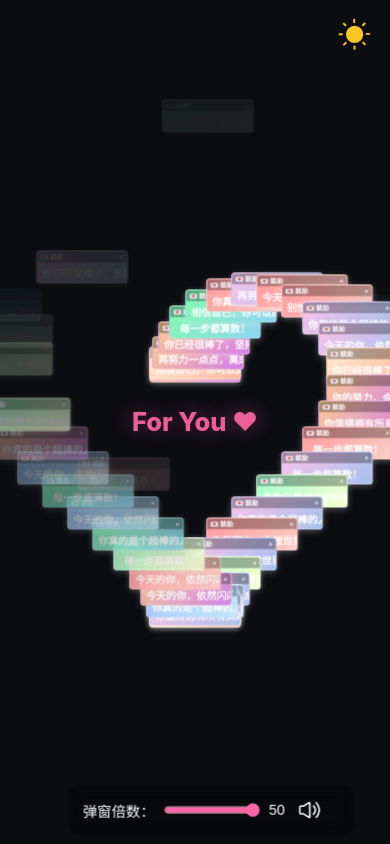
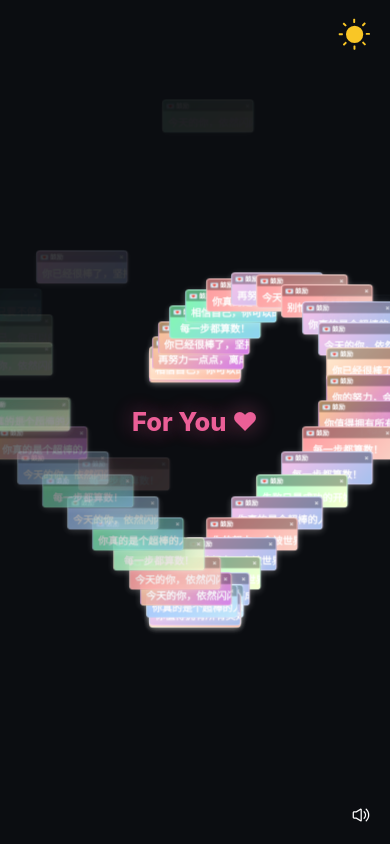
Before and after one commit to FC404/for-you, a plain HTML site: page index.html in a window 390 px wide. Drawn offline with Linux system fonts and the light colour scheme; animation ran at ten frames a second.

Commit message:
first commit

```diff
--- a/css/style.css
+++ b/css/style.css
@@ -3,9 +3,6 @@
   --text-color: #fff;
   --center-color: #ff66a3;
   --popup-shadow: rgba(255, 255, 255, 0.25);
-  --panel-bg: rgba(0, 0, 0, 0.3);
-  --panel-text: #fff;
-  --slider-track: #ff66a3;
 }
 
 body.dark-theme {
@@ -39,13 +36,10 @@ body {
 }
 
 @keyframes breathe {
-
-  0%,
-  100% {
+  0%, 100% {
     transform: translate(-50%, -50%) scale(1);
     opacity: 1;
   }
-
   50% {
     transform: translate(-50%, -50%) scale(1.08);
     opacity: 0.9;
@@ -53,11 +47,8 @@ body {
 }
 
 .popup {
-  position: absolute;
-  transform: translate(-50%, -50%);
-  left: 50%;
-  top: 50%;
-  position: fixed; /* 关键 */
+  position: fixed;
+  transform: translate(-50%, -50%) scale(0.9);
   color: #fff;
   border-radius: 0.5em;
   font-size: clamp(10px, 3vw, 16px);
@@ -67,7 +58,6 @@ body {
   box-shadow: 0 4px 16px var(--popup-shadow);
   z-index: 1;
   white-space: nowrap;
-  transform: translate(-50%, -50%) scale(0.9);
   overflow: hidden;
   border: 1px solid rgba(255, 255, 255, 0.3);
   transition: transform 1.2s ease, opacity 1.2s ease;
@@ -100,6 +90,7 @@ body {
   text-align: center;
 }
 
+/* 主题切换按钮 */
 .theme-toggle {
   position: absolute;
   top: 1em;
@@ -118,35 +109,17 @@ body {
   height: 3em;
 }
 
-#controlPanel {
+/* 音乐按钮右下角 */
+#musicButton {
   position: absolute;
   bottom: 1em;
-  left: 50%;
-  transform: translateX(-50%);
-  background: var(--panel-bg);
-  backdrop-filter: blur(10px);
-  border-radius: 0.75em;
-  padding: 0.5em 1em;
-  display: flex;
-  align-items: center;
-  gap: 0.5em;
-  color: var(--panel-text);
-  font-family: sans-serif;
-  flex-wrap: wrap;
-  z-index: 1000;
-}
-
-#controlPanel input[type=range] {
-  width: 8em;
-  accent-color: var(--slider-track);
-}
-
-#musicButton {
+  right: 1em;
   width: 3em;
   height: 3em;
   background: transparent;
   border: none;
   cursor: pointer;
+  z-index: 1000;
   transition: transform 0.2s ease;
 }
 
@@ -176,14 +149,13 @@ body {
     padding: 0.3em 0.5em;
   }
 
-  #controlPanel {
-    width: 73%;
-    bottom: 0.4em;
-    scale: 0.9;
-  }
-
   .theme-toggle img {
     width: 2.4em;
     height: 2.4em;
   }
+
+  #musicButton {
+    width: 2.4em;
+    height: 2.4em;
+  }
 }
--- a/index.html
+++ b/index.html
@@ -9,20 +9,19 @@
   <link rel="stylesheet" href="css/style.css">
 </head>
 
+
 <body class="dark-theme">
   <div class="center-text">For You ❤</div>
+
+  <!-- 主题切换按钮 -->
   <div class="theme-toggle" id="themeToggle">
     <img id="themeIcon" src="images/sun.svg" alt="主题图标">
   </div>
 
-  <div id="controlPanel">
-    <label for="popupCountSlider">弹窗倍数：</label>
-    <input type="range" id="popupCountSlider" min="10" max="50" value="50">
-    <span id="popupCountDisplay">50</span>
-    <button id="musicButton">
-      <img id="musicIcon" src="images/music-play-light.svg" alt="播放音乐" data-playing="false">
-    </button>
-  </div>
+  <!-- 音乐按钮 -->
+  <button id="musicButton">
+    <img id="musicIcon" src="images/music-play-light.svg" alt="播放音乐" data-playing="false">
+  </button>
 
   <audio id="bgMusic" loop src="music/MRZ - midnight smoke.mp3"></audio>
 
--- a/js/index.js
+++ b/js/index.js
@@ -1,3 +1,4 @@
+// ------------------ 数据和样式 ------------------
 const messages = [
   "你已经很棒了，坚持下去！", "再努力一点点，离成功更近啦！",
   "别怕慢，只要不停步！", "你值得拥有所有美好的事物！",
@@ -16,18 +17,17 @@ const gradients = [
   "linear-gradient(135deg,#a1ffce,#faffd1)"
 ];
 
-const popupCountSlider = document.getElementById("popupCountSlider");
-const popupCountDisplay = document.getElementById("popupCountDisplay");
-popupCountSlider.addEventListener("input", () => popupCountDisplay.textContent = popupCountSlider.value);
+let activePopups = [];         // 当前屏幕上所有弹窗
+const MAX_POPUPS = 83;         // 累积达到 83 个就淡出清空
 
-// 心形函数
+// ------------------ 心形函数 ------------------
 function heartXY(t, scaleX, scaleY) {
   const x = 16 * Math.pow(Math.sin(t), 3);
   const y = 13 * Math.cos(t) - 5 * Math.cos(2 * t) - 2 * Math.cos(3 * t) - Math.cos(4 * t);
   return { x: x * scaleX, y: -y * scaleY };
 }
 
-// 弹窗飞行动画
+// ------------------ 弹窗飞行动画 ------------------
 function flyPopup(popup, startX, startY, targetX, targetY, duration) {
   const startTime = performance.now();
   function animate(now) {
@@ -37,24 +37,33 @@ function flyPopup(popup, startX, startY, targetX, targetY, duration) {
     popup.style.left = startX + (targetX - startX) * ease + "px";
     popup.style.top = startY + (targetY - startY) * ease + "px";
     popup.style.opacity = ease;
-
     if (progress < 1) requestAnimationFrame(animate);
   }
   requestAnimationFrame(animate);
 }
 
-// 创建一批心形弹窗
-function createHeartBatch(speed = 1) {
+// ------------------ 创建一批心形弹窗 ------------------
+function createHeartBatch() {
   const centerX = window.innerWidth / 2;
   const centerY = window.innerHeight / 2;
   const baseScale = Math.min(window.innerWidth, window.innerHeight) / 35;
-  const totalPoints = parseInt(popupCountSlider.value); // 数量固定
-  const flyDuration = 1500 / speed;   // 飞行时间随倍速缩放
-  const stayDuration = 5000 / speed;  // 停留时间随倍速缩放
-  const interval = 100;               // 弹窗生成间隔固定
+  const totalPoints = 50;  // 每批生成的弹窗数量
+  const flyDuration = 1500;
+  const stayDuration = 7000;
+  const interval = 100;
 
   for (let i = 0; i < totalPoints; i++) {
     setTimeout(() => {
+      // 累积计数，超过 MAX_POPUPS 就淡出清空
+      if (activePopups.length >= MAX_POPUPS) {
+        activePopups.forEach(p => {
+          p.style.transition = "opacity 0.5s";
+          p.style.opacity = 0;
+          setTimeout(() => p.remove(), 500);
+        });
+        activePopups = [];
+      }
+
       const msg = messages[Math.floor(Math.random() * messages.length)];
       const popup = document.createElement("div");
       popup.className = "popup";
@@ -67,14 +76,22 @@ function createHeartBatch(speed = 1) {
       `;
       popup.style.background = gradients[Math.floor(Math.random() * gradients.length)];
       document.body.appendChild(popup);
-      popup.querySelector(".popup-close").addEventListener("click", () => popup.remove());
+      activePopups.push(popup);
+
+      popup.querySelector(".popup-close").addEventListener("click", () => {
+        popup.style.transition = "opacity 0.5s";
+        popup.style.opacity = 0;
+        setTimeout(() => {
+          popup.remove();
+          activePopups = activePopups.filter(p => p !== popup);
+        }, 500);
+      });
 
       const t = 2 * Math.PI * (i / totalPoints);
       const pos = heartXY(t, baseScale, baseScale);
       const targetX = centerX + pos.x;
       const targetY = centerY + pos.y;
 
-      // 弹窗从随机边缘飞到目标
       const side = Math.floor(Math.random() * 4);
       const offset = 100;
       let startX, startY;
@@ -86,25 +103,31 @@ function createHeartBatch(speed = 1) {
       }
 
       flyPopup(popup, startX, startY, targetX, targetY, flyDuration);
-      setTimeout(() => popup.remove(), flyDuration + stayDuration);
+
+      // 自动消失
+      setTimeout(() => {
+        popup.style.transition = "opacity 0.5s";
+        popup.style.opacity = 0;
+        setTimeout(() => {
+          popup.remove();
+          activePopups = activePopups.filter(p => p !== popup);
+        }, 500);
+      }, flyDuration + stayDuration);
+
     }, i * interval);
   }
 
-  // 下一批心形生成
-  const nextBatchDelay = totalPoints * interval + 200;
-  setTimeout(() => createHeartBatch(speed), nextBatchDelay);
+  setTimeout(() => createHeartBatch(), totalPoints * interval + 200);
 }
 
-// 开始生成
-createHeartBatch(1); // 1倍速
+// ------------------ 开始生成 ------------------
+createHeartBatch();
 
-
-setInterval(createPopup, 1000);
-
-// 主题切换
+// ------------------ 主题切换 ------------------
 const themeToggle = document.getElementById("themeToggle");
 const themeIcon = document.getElementById("themeIcon");
 const musicIcon = document.getElementById("musicIcon");
+
 themeToggle.addEventListener("click", () => {
   document.body.classList.toggle("dark-theme");
   const dark = document.body.classList.contains("dark-theme");
@@ -115,18 +138,16 @@ themeToggle.addEventListener("click", () => {
     : (playing ? "images/music-pause-dark.svg" : "images/music-play-dark.svg");
 });
 
-// 音乐按钮
+// ------------------ 音乐按钮 ------------------
 const musicButton = document.getElementById("musicButton");
 const bgMusic = document.getElementById("bgMusic");
-
 let isPlaying = false;
 
 musicButton.addEventListener("click", async () => {
   const dark = document.body.classList.contains("dark-theme");
-
   if (!isPlaying) {
     try {
-      await bgMusic.play(); // 第一次点击直接播放
+      await bgMusic.play();
       musicIcon.src = dark ? "images/music-pause-light.svg" : "images/music-pause-dark.svg";
       musicIcon.dataset.playing = "true";
       isPlaying = true;
```
